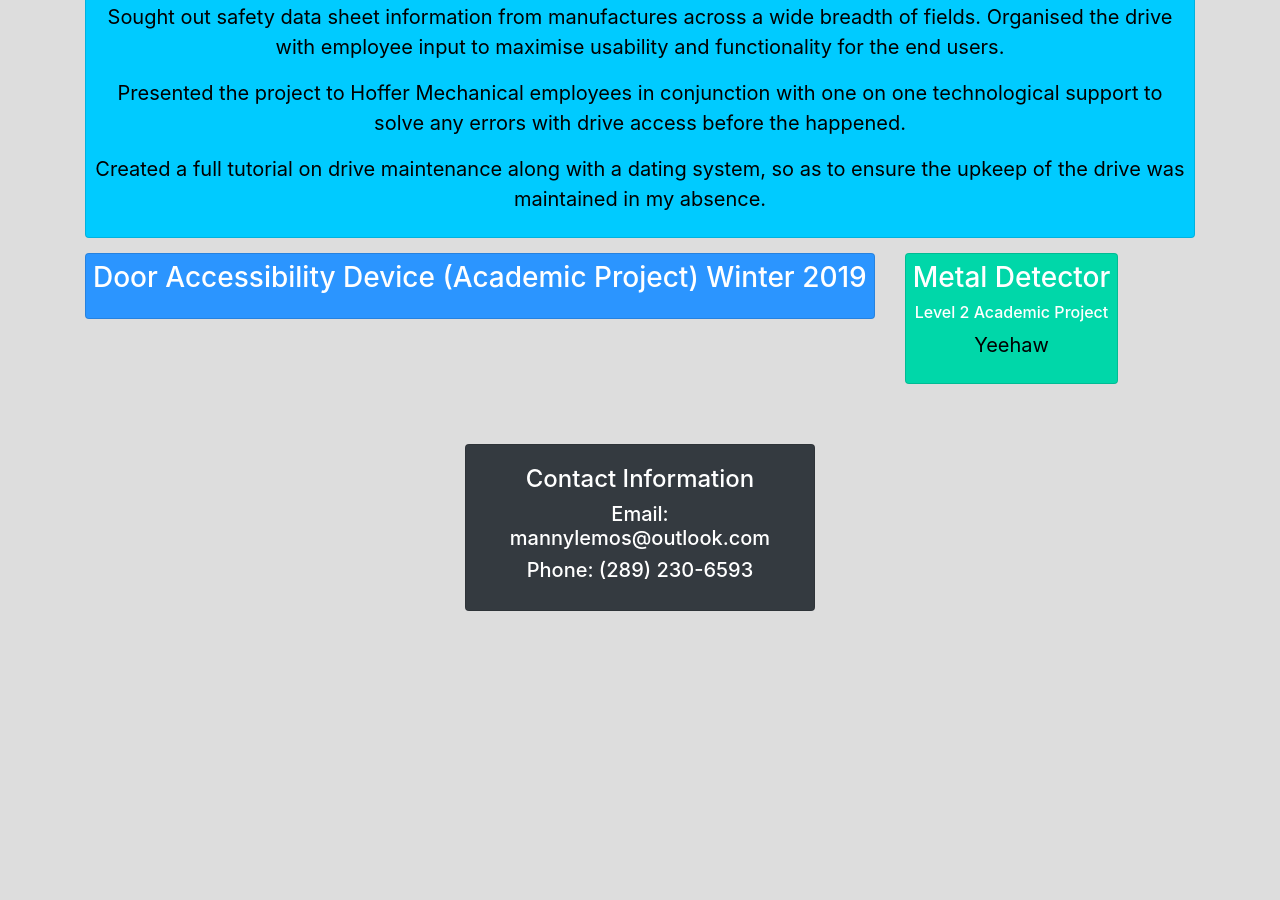
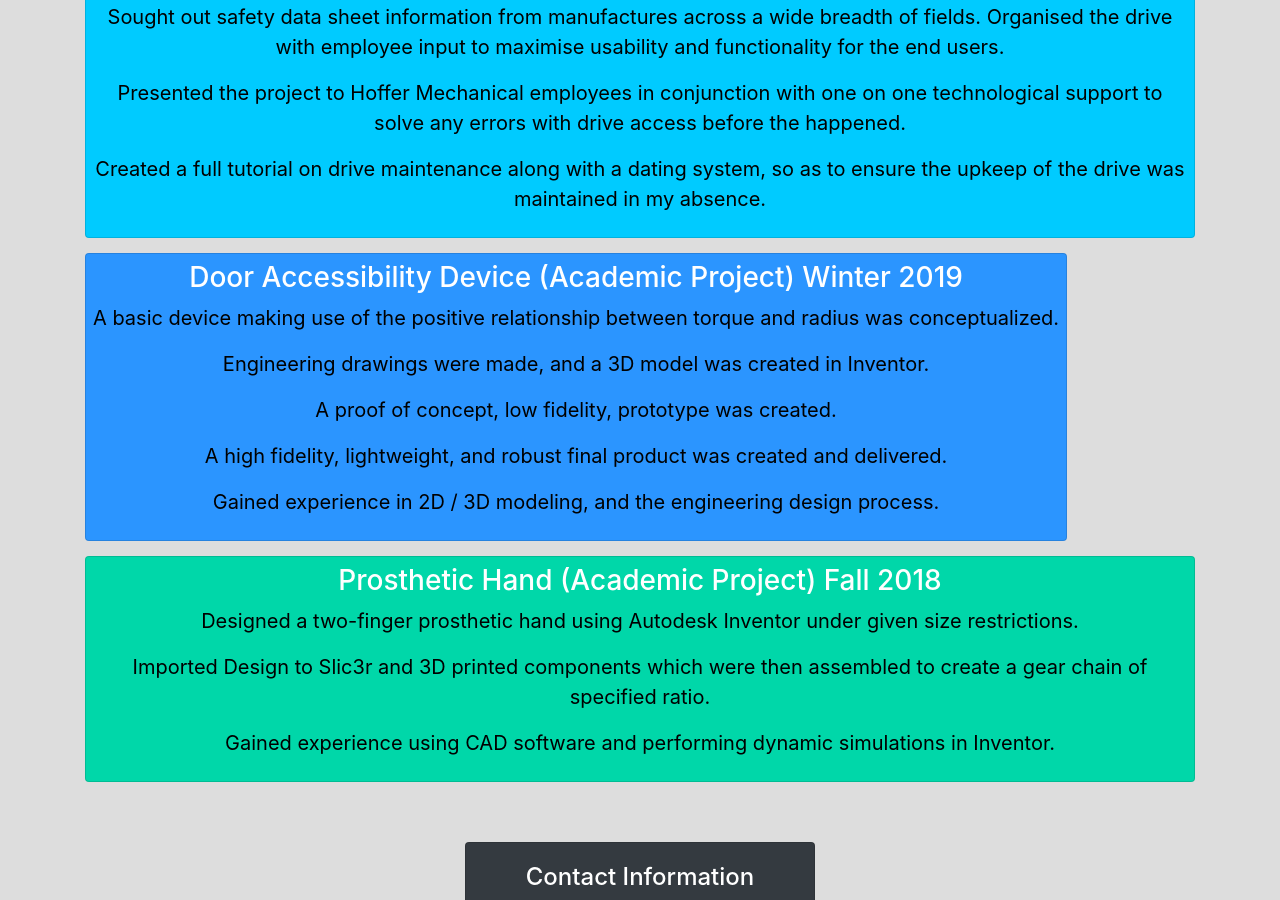
Before and after one commit to MannyLemos/MannyLemos.github.io, a Jekyll site: the page index.html, which Jekyll copies as it is, in a window 1280 px wide and 900 px high, scrolled down 2971 px. Built offline with Jekyll 4.4.1, drawn with Linux system fonts in a browser that asks for light colours; nearby versions of some CDN libraries; a script that is not in the unit is left out; before the commit the page ends 3642 px from its top, so only the background shows below that.

Commit message:
Update index.html

```diff
--- a/index.html
+++ b/index.html
@@ -344,7 +344,11 @@ $.backstretch([
                             <div style="background-color: #2b95ff"class="card">
                                 <div style="padding: 7px">
                                         <h3>Door Accessibility Device (Academic Project)					Winter 2019</h3>
-                                        <p></p>
+                                        <p>A basic device making use of the positive relationship between torque and radius was conceptualized.</p>
+					<p>Engineering drawings were made, and a 3D model was created in Inventor.</p>
+					<p>A proof of concept, low fidelity, prototype was created.</p>
+					<p>A high fidelity, lightweight, and robust final product was created and delivered.</p>
+					<p>Gained experience in 2D / 3D modeling, and the engineering design process.</p>
                                 </div>
                             </div>
                         </div>
@@ -354,9 +358,10 @@ $.backstretch([
                             <div style="background-color: #00d7a9"class="card">
 
                                 <div style="padding: 7px">
-                                    <h3>Metal Detector</h3>
-                                    <h6>Level 2 Academic Project</h6>
-                                    <p>Yeehaw</p>
+                                    	<h3>Prosthetic Hand (Academic Project)							Fall 2018</h3>
+                                    	<p>Designed a two-finger prosthetic hand using Autodesk Inventor under given size restrictions.</p>
+					<p>Imported Design to Slic3r and 3D printed components which were then assembled to create a gear chain of specified ratio.</p>
+					<p>Gained experience using CAD software and performing dynamic simulations in Inventor.</p>
                                  </div>
                             </div>
                         </div>
```
